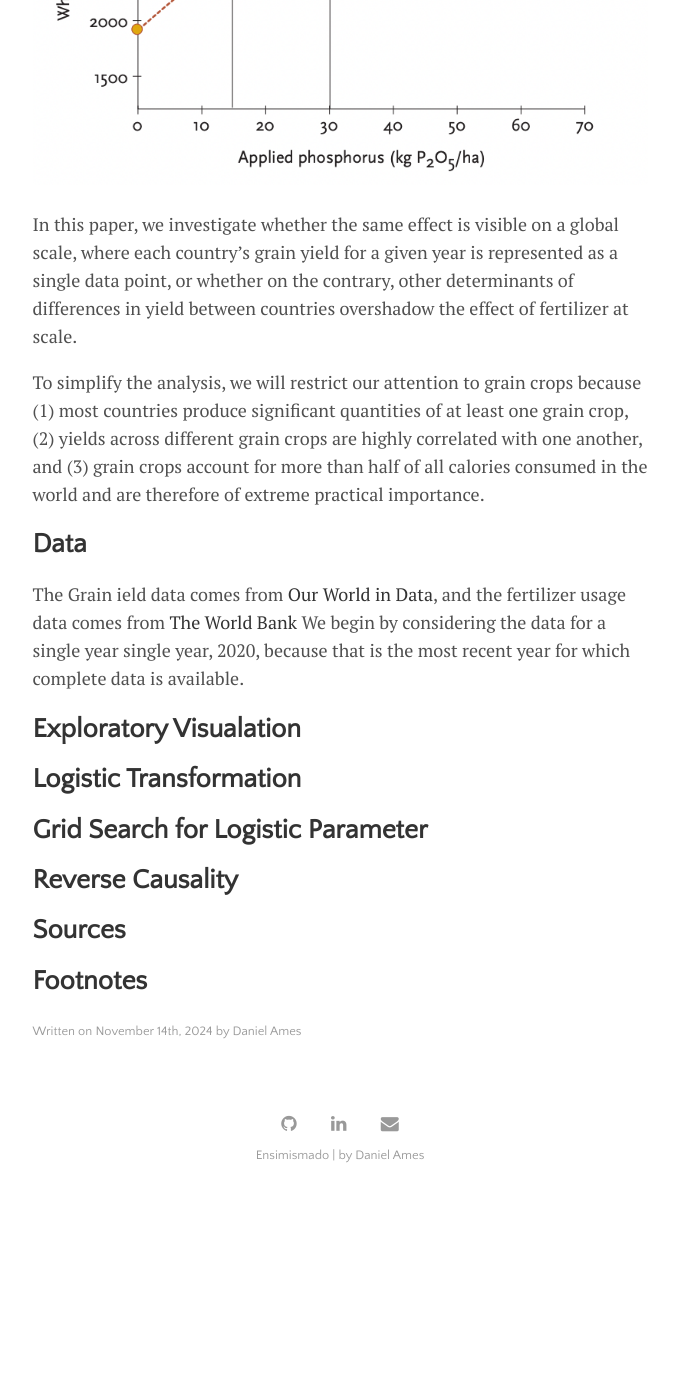
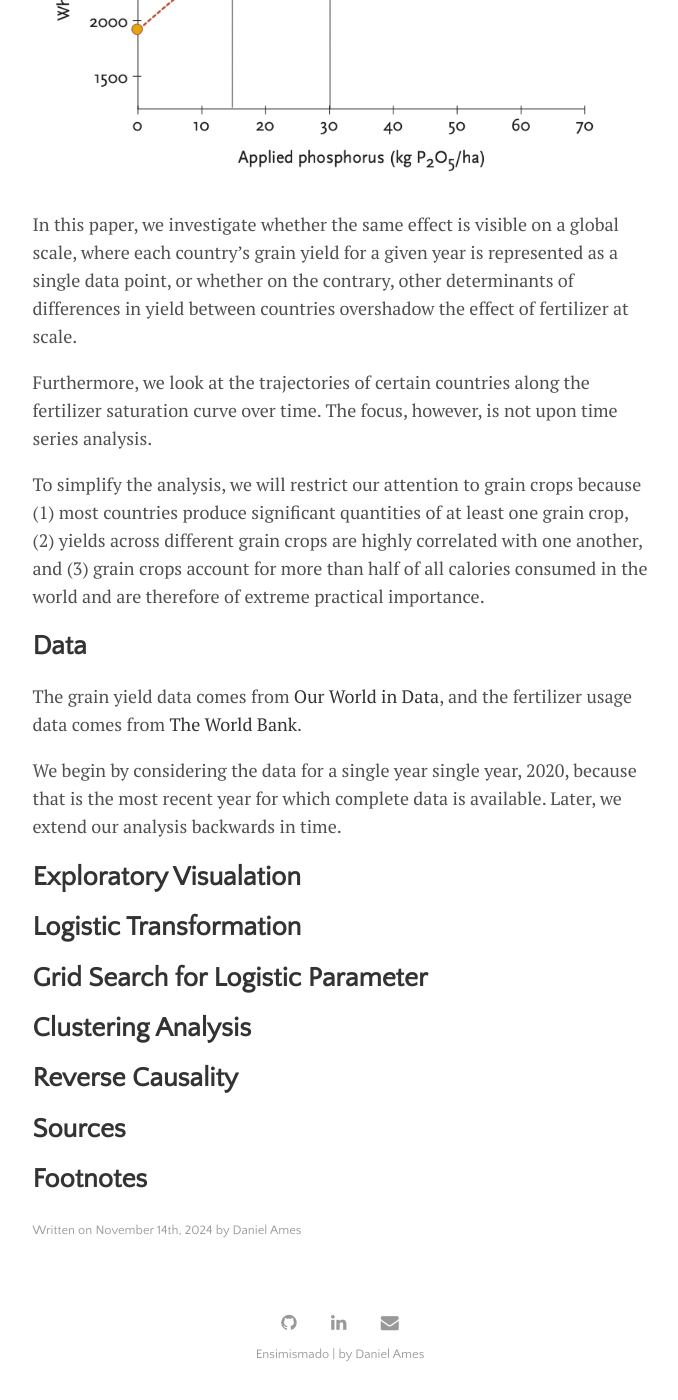
Before and after one commit to DanielAmes/DanielAmes.github.io, a Jekyll site: the page built from _posts/2024-11-14-grainyieldproject.md, in a window 1280 px wide and 1400 px high, scrolled down 749 px. Shown: the whole window, without its empty margins (300-978 px from the left). Built offline with Jekyll 4.4.1, drawn with Linux system fonts in a browser that asks for light colours; before the commit the page ends 1950 px from its top, so only the background shows below that.

Commit message:
grain proj

```diff
--- a/_posts/2024-11-14-grainyieldproject.md
+++ b/_posts/2024-11-14-grainyieldproject.md
@@ -16,17 +16,25 @@ Thus, in an experiment where the amount of fertilizer is made to vary across sub
 
 In this paper, we investigate whether the same effect is visible on a global scale, where each country's grain yield for a given year is represented as a single data point, or whether on the contrary, other determinants of differences in yield between countries overshadow the effect of fertilizer at scale.
 
+Furthermore, we look at the trajectories of certain countries along the fertilizer saturation curve over time. The focus, however, is not upon time series analysis.
+
 To simplify the analysis, we will restrict our attention to grain crops because (1) most countries produce significant quantities of at least one grain crop, (2) yields across different grain crops are highly correlated with one another, and (3) grain crops account for more than half of all calories consumed in the world and are therefore of extreme practical importance.
 
 ## Data
 
-The Grain ield data comes from [Our World in Data](https://ourworldindata.org/crop-yields), and the fertilizer usage data comes from [The World Bank](https://data.worldbank.org/indicator/AG.CON.FERT.PT.ZS)
-We begin by considering the data for a single year single year, 2020, because that is the most recent year for which complete data is available.
+The grain yield data comes from [Our World in Data](https://ourworldindata.org/crop-yields), and the fertilizer usage data comes from [The World Bank](https://data.worldbank.org/indicator/AG.CON.FERT.PT.ZS).
+
+We begin by considering the data for a single year single year, 2020, because that is the most recent year for which complete data is available. Later, we extend our analysis backwards in time.
 
 ## Exploratory Visualation
+
+
+
 ## Logistic Transformation
 
 ## Grid Search for Logistic Parameter
+
+## Clustering Analysis
 
 ## Reverse Causality
 
```
